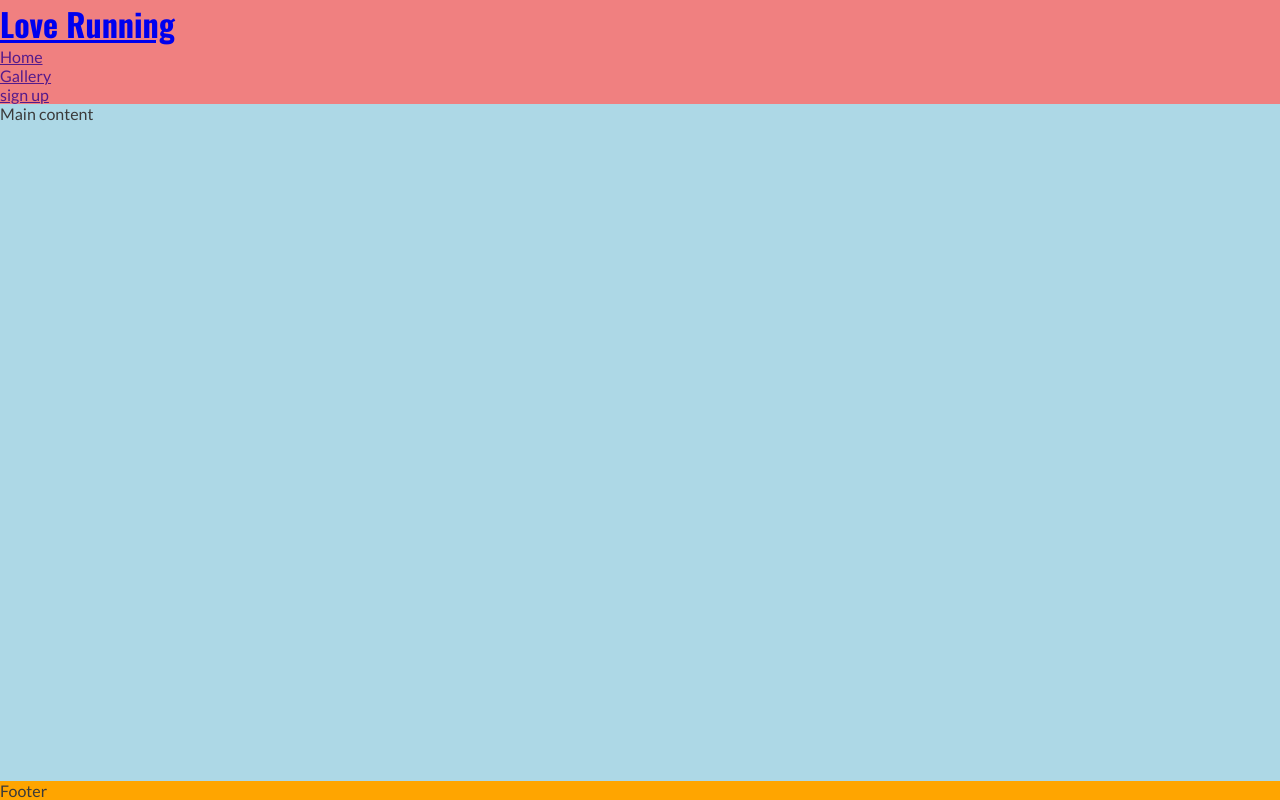
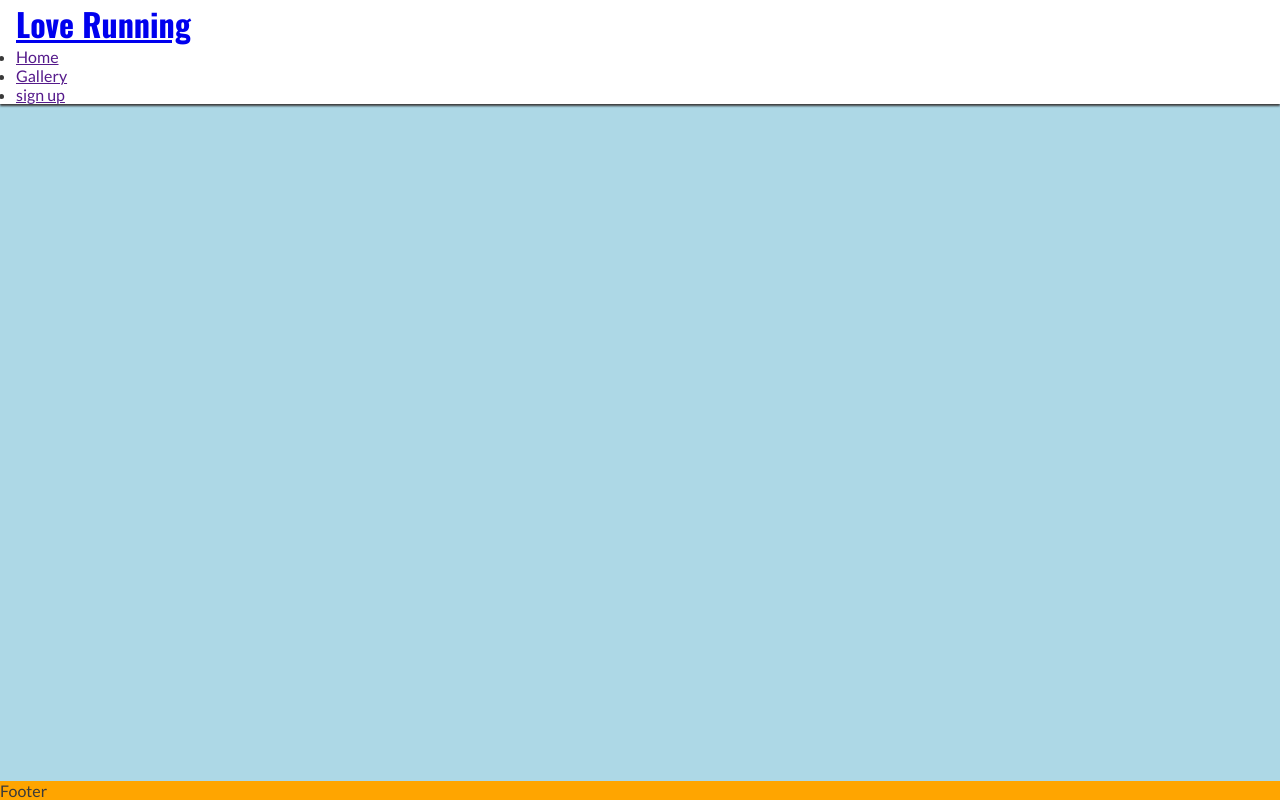
Before and after one commit to oumlaid/love-running, a plain HTML site: page index.html in a window 1280 px wide. Drawn offline with nearby package versions, Linux system fonts and the light colour scheme.

Commit message:
Make header fixed and change background-color

```diff
--- a/assets/css/style.css
+++ b/assets/css/style.css
@@ -22,6 +22,15 @@ body {
 header {
     background-color: lightcoral;
 }
+/* Header */
+header {
+    background-color: #ffffff;
+    padding: 0 1rem;
+    position: fixed;
+    z-index: 99;
+    width: 100%;
+    box-shadow: 0 2px 2px #3a3a3a;
+}
 h1 {
     font-family: "Oswald", sans-serif;
 }
```
